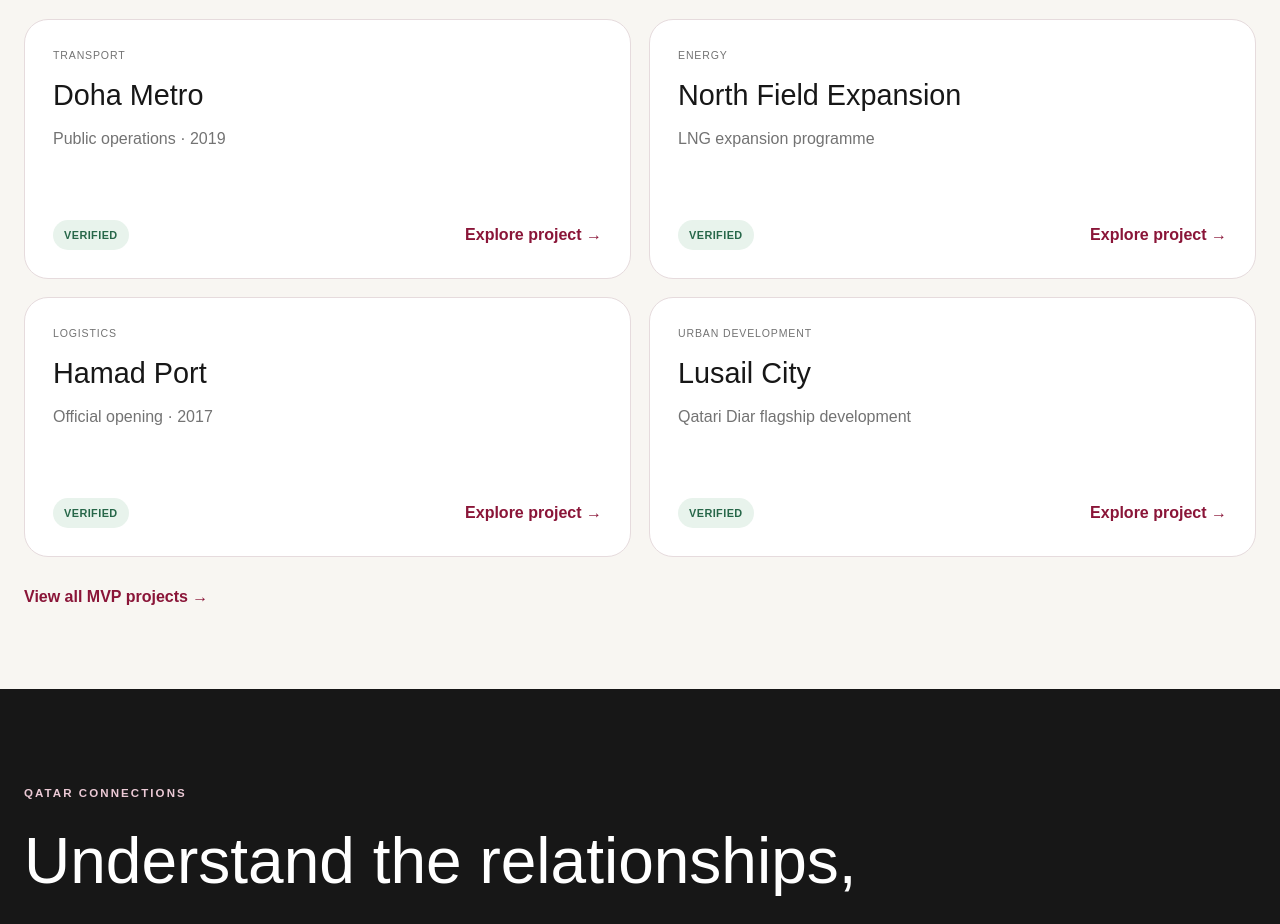
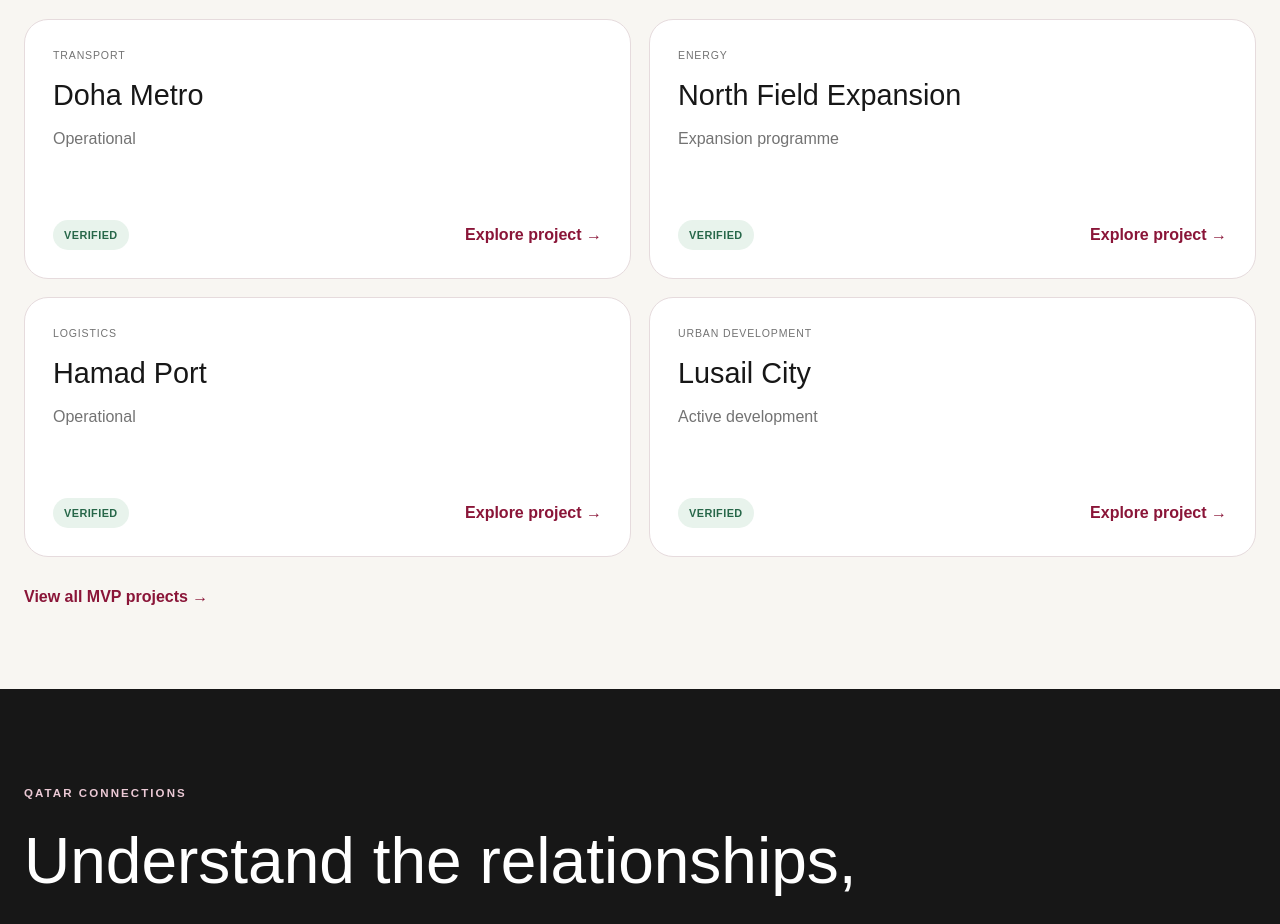
Before and after one commit to 1993bamrhol/qatar-atlas, a Next.js app: page / in a window 1280 px wide. Shown: the part 2540-3464 px from the top of the page. Built offline with nearby package versions, Linux system fonts and the light colour scheme.

Commit message:
refactor(home): derive featured projects from canonical dataset

```diff
--- a/components/home/projects-preview.tsx
+++ b/components/home/projects-preview.tsx
@@ -1,3 +1,3 @@
-import Link from "next/link";import { Section } from "@/components/ui/section";import { VerificationBadge } from "@/components/ui/badge";
-const projects=[["doha-metro","Doha Metro","Transport","Public operations · 2019"],["north-field-expansion","North Field Expansion","Energy","LNG expansion programme"],["hamad-port","Hamad Port","Logistics","Official opening · 2017"],["lusail-city","Lusail City","Urban Development","Qatari Diar flagship development"]] as const;
-export function ProjectsPreview(){return <Section eyebrow="PROJECTS & PROGRAMMES" title="Explore Qatar through major initiatives"><div className="qa-project-grid">{projects.map(([slug,name,kind,meta])=><article className="qa-project-card" key={slug}><div><p className="qa-card-label">{kind}</p><h3>{name}</h3><p>{meta}</p></div><div><VerificationBadge status="VERIFIED"/><Link href={`/projects/${slug}`}>Explore project →</Link></div></article>)}</div><Link className="qa-text-link" href="/projects">View all MVP projects →</Link></Section>}
+import Link from "next/link";import {Section} from "@/components/ui/section";import {VerificationBadge} from "@/components/ui/badge";import {projects} from "@/data/projects";
+const featuredSlugs=["doha-metro","north-field-expansion","hamad-port","lusail-city"];
+export function ProjectsPreview(){const featured=featuredSlugs.map(slug=>projects.find(project=>project.slug===slug)).filter((project):project is NonNullable<typeof project>=>Boolean(project));return <Section eyebrow="PROJECTS & PROGRAMMES" title="Explore Qatar through major initiatives"><div className="qa-project-grid">{featured.map(project=><article className="qa-project-card" key={project.slug}><div><p className="qa-card-label">{project.sector}</p><h3>{project.name}</h3><p>{project.status}</p></div><div><VerificationBadge status={project.verification}/><Link href={`/projects/${project.slug}`}>Explore project →</Link></div></article>)}</div><Link className="qa-text-link" href="/projects">View all MVP projects →</Link></Section>}
```
